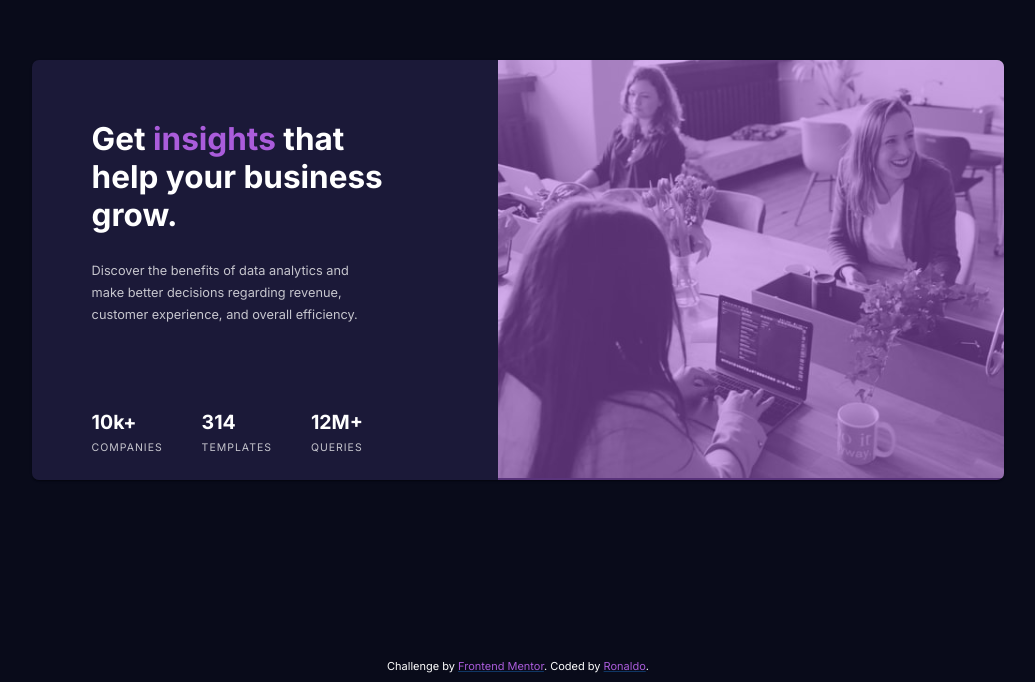
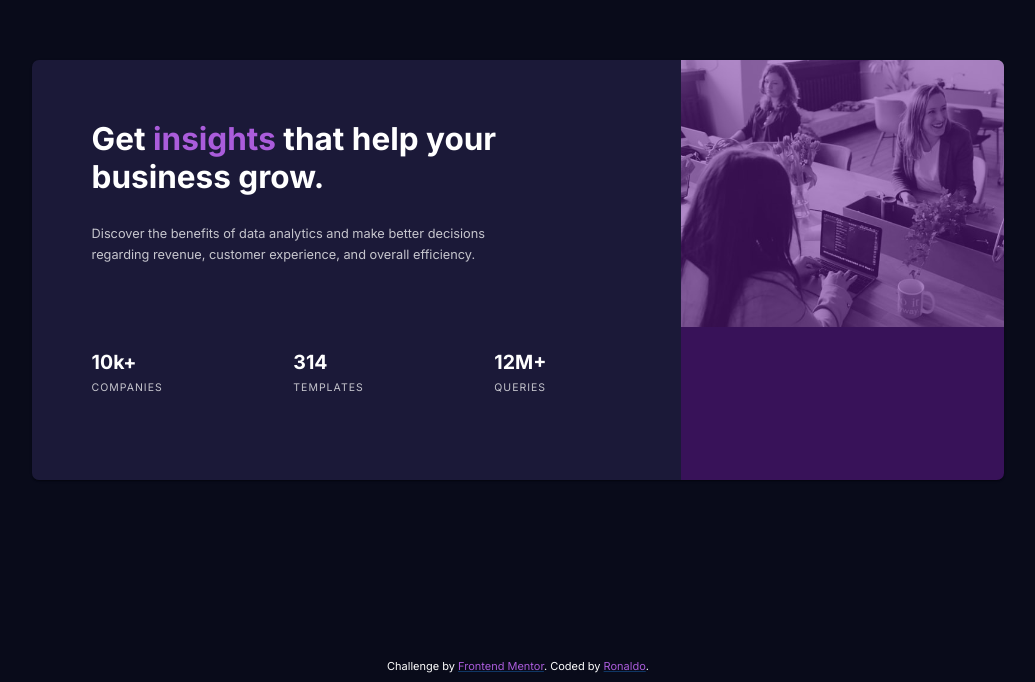
Before and after one commit to marckesin/Stats-Preview-Card, a Next.js app: page / in a window 1280 px wide. Shown: the part 118-800 px from the top of the page, without its empty margins (122-1157 px from the left). Built offline with nearby package versions, Linux system fonts and the light colour scheme.

Commit message:
Ajuste largura do cardContent

```diff
--- a/components/card.jsx
+++ b/components/card.jsx
@@ -13,7 +13,6 @@ const StyledCard = styled(Card)({
 });
 
 const StyledCardContent = styled(CardContent)({
-  width: "50%",
   padding: "4rem 7rem 2rem 4rem",
   backgroundColor: "hsl(244, 38%, 16%)",
   color: "hsl(0, 0%, 100%)",
--- a/styles/Home.module.css
+++ b/styles/Home.module.css
@@ -58,7 +58,7 @@
   left: 0;
   right: 0;
   bottom: 0;
-  background-color: #aa5cdb;
+  background-color: #681b98;
   opacity: 0.5;
 }
 
--- a/styles/Home.module.scss
+++ b/styles/Home.module.scss
@@ -67,7 +67,7 @@ $slightly-transparent-white-1: hsla(0, 0%, 100%, 0.6);
   left: 0;
   right: 0;
   bottom: 0;
-  background-color: $soft-violet;
+  background-color: hsl(277, 70%, 35%);
   opacity: 0.5;
 }
 
```
